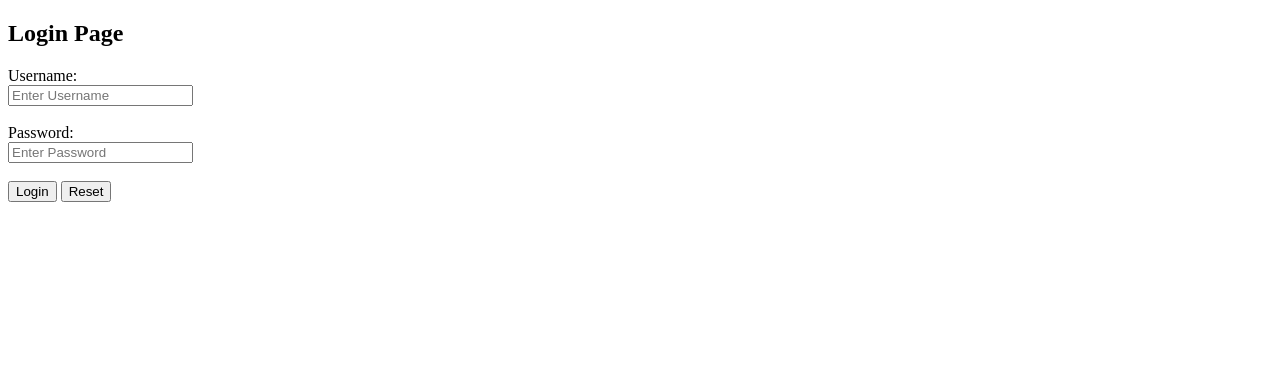
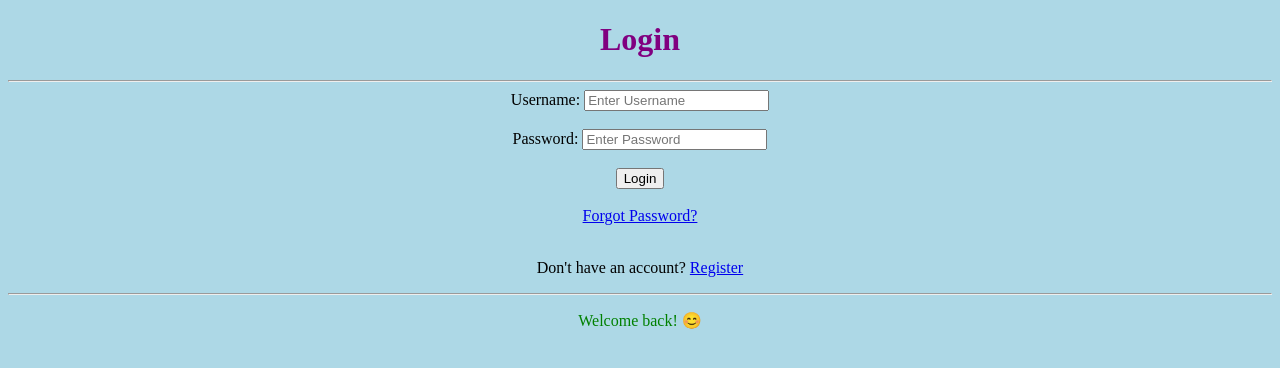
Before and after one commit to gogulaakshaya/myrepo.io, a plain HTML site: page login.html in a window 1280 px wide. Drawn offline with Linux system fonts and the light colour scheme.

Commit message:
code upgraded

```diff
--- a/login.html
+++ b/login.html
@@ -3,20 +3,53 @@
 <head>
     <title>Login Page</title>
 </head>
-<body>
 
-    <h2>Login Page</h2>
+<body bgcolor="lightblue">
 
-    <form>
-        <label>Username:</label><br>
-        <input type="text" placeholder="Enter Username"><br><br>
+<center>
 
-        <label>Password:</label><br>
-        <input type="password" placeholder="Enter Password"><br><br>
+<h1>
+    <font color="purple">Login</font>
+</h1>
 
-        <input type="submit" value="Login">
-        <input type="reset" value="Reset">
-    </form>
+<hr>
+
+<form>
+
+    <label>Username:</label>
+    <input type="text" placeholder="Enter Username">
+
+    <br><br>
+
+    <label>Password:</label>
+    <input type="password" placeholder="Enter Password">
+
+    <br><br>
+
+    <button type="submit">Login</button>
+
+    <br><br>
+
+    <a href="#">Forgot Password?</a>
+
+    <br><br>
+
+    <p>
+        Don't have an account?
+        <a href="#">Register</a>
+    </p>
+
+</form>
+
+<hr>
+
+<p>
+    <font color="green">
+        Welcome back! 😊
+    </font>
+</p>
+
+</center>
 
 </body>
 </html>
```
